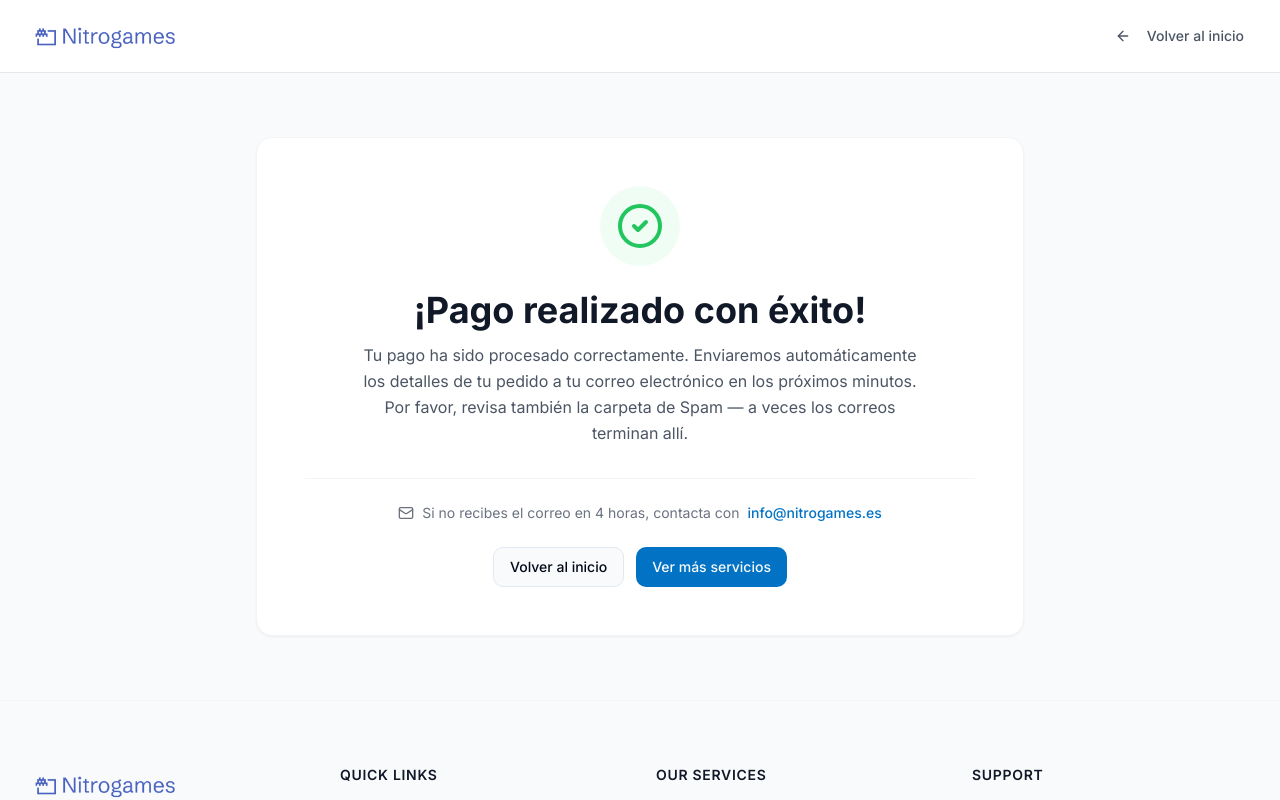
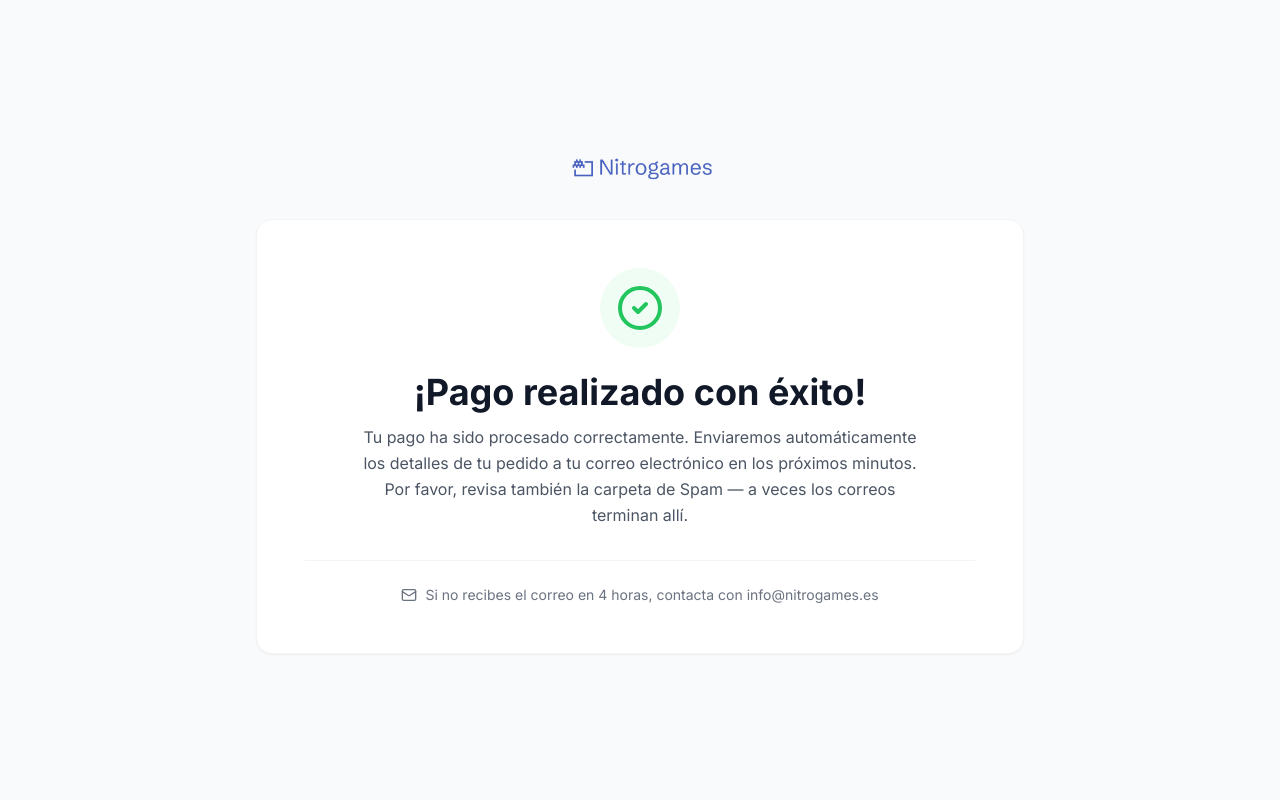
Before and after one commit to raulandreihategan/nitro-trade-hub, a React (Vite) app: page /order-success in a window 1280 px wide. Shown: the top 800 px of the page. Built offline with nearby package versions, Linux system fonts and the light colour scheme.

Commit message:
Changes
Co-authored-by: raulandreihategan <158082198+raulandreihategan@users.noreply.github.com>

```diff
--- a/src/pages/CheckoutFailed.tsx
+++ b/src/pages/CheckoutFailed.tsx
@@ -1,14 +1,10 @@
-
 import React, { useEffect, useState } from 'react';
-import { Link, useNavigate, useSearchParams } from 'react-router-dom';
-import Footer from '@/components/layout/Footer';
-import { Button } from '@/components/ui/button';
-import { XCircle, AlertCircle, ArrowLeft, RefreshCcw, Mail, Loader2 } from 'lucide-react';
+import { useSearchParams } from 'react-router-dom';
+import { XCircle, AlertCircle, Mail, Loader2 } from 'lucide-react';
 import { supabase } from "@/integrations/supabase/client";
 
 const CheckoutFailed = () => {
   const [searchParams] = useSearchParams();
-  const navigate = useNavigate();
   const [orderInfo, setOrderInfo] = useState<any>(null);
   const [isLoading, setIsLoading] = useState(true);
   const [error, setError] = useState<string | null>(null);
@@ -54,34 +50,16 @@ const CheckoutFailed = () => {
     getOrderDetails();
   }, [orderId, errorMessage]);
 
-  const handleRetry = () => {
-    navigate('/checkout', {
-      state: { bypassEmptyCartCheck: true, orderId },
-    });
-  };
-
   return (
-    <div className="min-h-screen flex flex-col bg-gray-50">
-      {/* Minimal header with just the logo */}
-      <header className="bg-white border-b border-gray-200">
-        <div className="container mx-auto px-4 md:px-6 py-4 flex items-center justify-center md:justify-between">
-          <Link to="/" className="flex items-center">
+    <div className="min-h-screen flex flex-col items-center justify-center bg-gray-50 px-4 py-12">
+      <div className="mb-8">
         <img
           src="/lovable-uploads/3452d003-b503-4079-8026-b61a6a18b8d7.png"
-              alt="Nitrogames Logo"
+          alt="Nitrogames"
           className="h-10"
         />
-          </Link>
-          <Link to="/" className="hidden md:inline-flex">
-            <Button variant="ghost" size="sm" className="text-gray-600">
-              <ArrowLeft className="mr-2 h-4 w-4" />
-              Volver al inicio
-            </Button>
-          </Link>
       </div>
-      </header>
 
-      <main className="flex-grow flex items-start justify-center px-4 py-16">
       <div className="w-full max-w-3xl">
         {isLoading ? (
           <div className="bg-white rounded-2xl shadow-sm border border-gray-100 p-12 text-center">
@@ -143,33 +121,14 @@ const CheckoutFailed = () => {
             </div>
 
             <div className="border-t border-gray-100 pt-6 mt-2">
-                <p className="text-sm text-gray-500 mb-6 flex items-center justify-center gap-2 flex-wrap">
+              <p className="text-sm text-gray-500 flex items-center justify-center gap-2">
                 <Mail className="h-4 w-4" />
-                  ¿Necesitas ayuda? Escríbenos a{' '}
-                  <a href="mailto:info@nitrogames.es" className="text-nitro-600 hover:underline font-medium">
-                    info@nitrogames.es
-                  </a>
+                ¿Necesitas ayuda? Escríbenos a info@nitrogames.es
               </p>
-
-                <div className="flex flex-col sm:flex-row gap-3 justify-center">
-                  <Link to="/">
-                    <Button variant="outline" className="w-full sm:w-auto">
-                      <ArrowLeft className="mr-2 h-4 w-4" />
-                      Volver al inicio
-                    </Button>
-                  </Link>
-                  <Button onClick={handleRetry} className="w-full sm:w-auto bg-nitro-600 hover:bg-nitro-700">
-                    <RefreshCcw className="mr-2 h-4 w-4" />
-                    Reintentar pago
-                  </Button>
-                </div>
             </div>
           </div>
         )}
       </div>
-      </main>
-
-      <Footer />
     </div>
   );
 };
--- a/src/pages/OrderSuccess.tsx
+++ b/src/pages/OrderSuccess.tsx
@@ -1,10 +1,7 @@
-
 import React, { useEffect, useState } from 'react';
-import { Link, useLocation, useSearchParams } from 'react-router-dom';
+import { useLocation, useSearchParams } from 'react-router-dom';
 import { supabase } from "@/integrations/supabase/client";
-import Footer from '@/components/layout/Footer';
-import { Button } from '@/components/ui/button';
-import { CheckCircle2, Loader2, Mail, ArrowLeft } from 'lucide-react';
+import { CheckCircle2, Loader2, Mail } from 'lucide-react';
 import { useToast } from "@/hooks/use-toast";
 
 const OrderSuccess = () => {
@@ -55,27 +52,15 @@ const OrderSuccess = () => {
   }, [orderId, toast]);
 
   return (
-    <div className="min-h-screen flex flex-col bg-gray-50">
-      {/* Minimal header with just the logo */}
-      <header className="bg-white border-b border-gray-200">
-        <div className="container mx-auto px-4 md:px-6 py-4 flex items-center justify-center md:justify-between">
-          <Link to="/" className="flex items-center">
+    <div className="min-h-screen flex flex-col items-center justify-center bg-gray-50 px-4 py-12">
+      <div className="mb-8">
         <img
           src="/lovable-uploads/3452d003-b503-4079-8026-b61a6a18b8d7.png"
-              alt="Nitrogames Logo"
+          alt="Nitrogames"
           className="h-10"
         />
-          </Link>
-          <Link to="/" className="hidden md:inline-flex">
-            <Button variant="ghost" size="sm" className="text-gray-600">
-              <ArrowLeft className="mr-2 h-4 w-4" />
-              Volver al inicio
-            </Button>
-          </Link>
       </div>
-      </header>
 
-      <main className="flex-grow flex items-start justify-center px-4 py-16">
       <div className="w-full max-w-3xl">
         {isLoading ? (
           <div className="bg-white rounded-2xl shadow-sm border border-gray-100 p-12 text-center">
@@ -129,33 +114,14 @@ const OrderSuccess = () => {
             )}
 
             <div className="border-t border-gray-100 pt-6 mt-2">
-                <p className="text-sm text-gray-500 mb-6 flex items-center justify-center gap-2">
+              <p className="text-sm text-gray-500 flex items-center justify-center gap-2">
                 <Mail className="h-4 w-4" />
-                  Si no recibes el correo en 4 horas, contacta con{' '}
-                  <a href="mailto:info@nitrogames.es" className="text-nitro-600 hover:underline font-medium">
-                    info@nitrogames.es
-                  </a>
+                Si no recibes el correo en 4 horas, contacta con info@nitrogames.es
               </p>
-
-                <div className="flex flex-col sm:flex-row gap-3 justify-center">
-                  <Link to="/">
-                    <Button variant="outline" className="w-full sm:w-auto">
-                      Volver al inicio
-                    </Button>
-                  </Link>
-                  <Link to="/services">
-                    <Button className="w-full sm:w-auto bg-nitro-600 hover:bg-nitro-700">
-                      Ver más servicios
-                    </Button>
-                  </Link>
-                </div>
             </div>
           </div>
         )}
       </div>
-      </main>
-
-      <Footer />
     </div>
   );
 };
```
Lines whose indentation alone changed are shown as unchanged.
